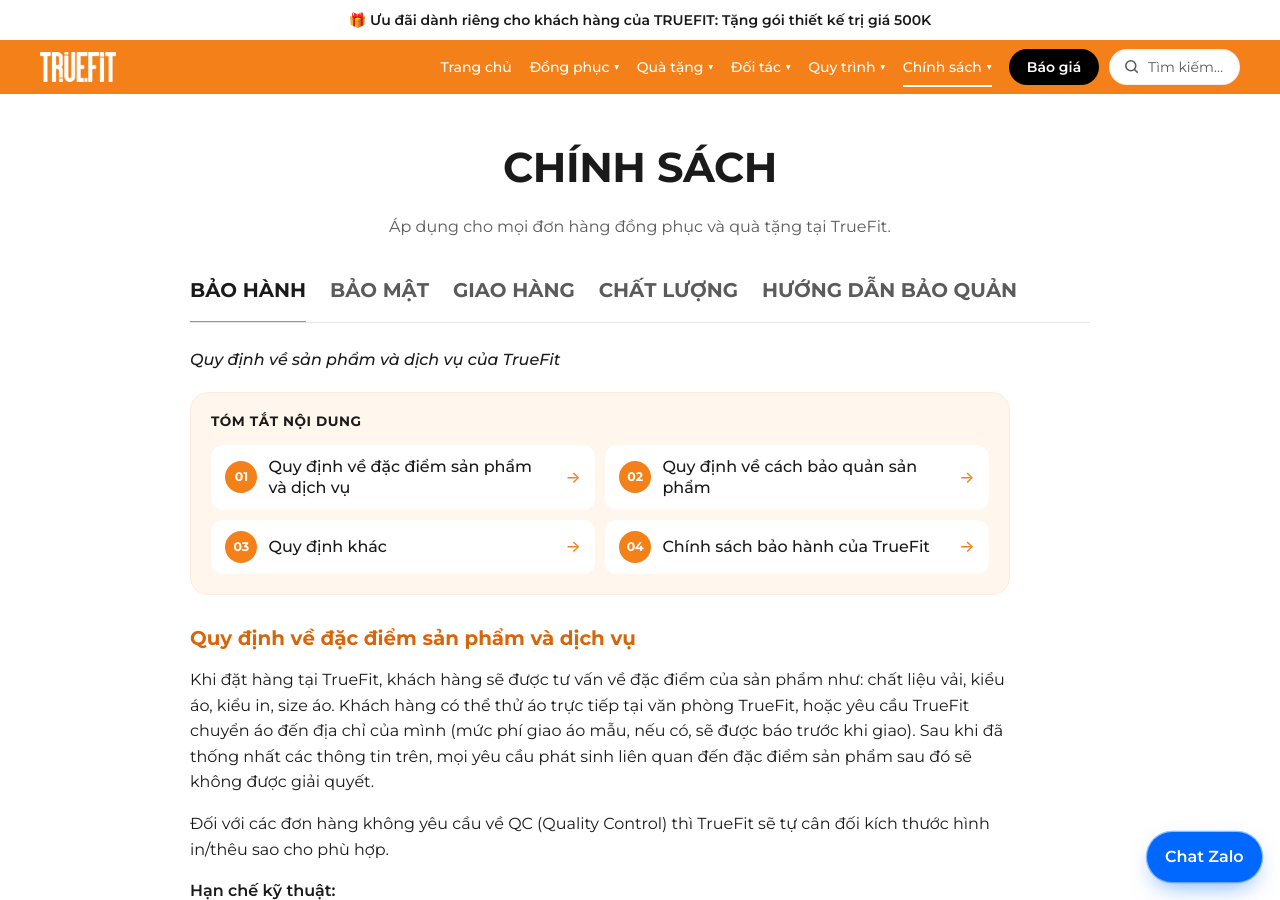
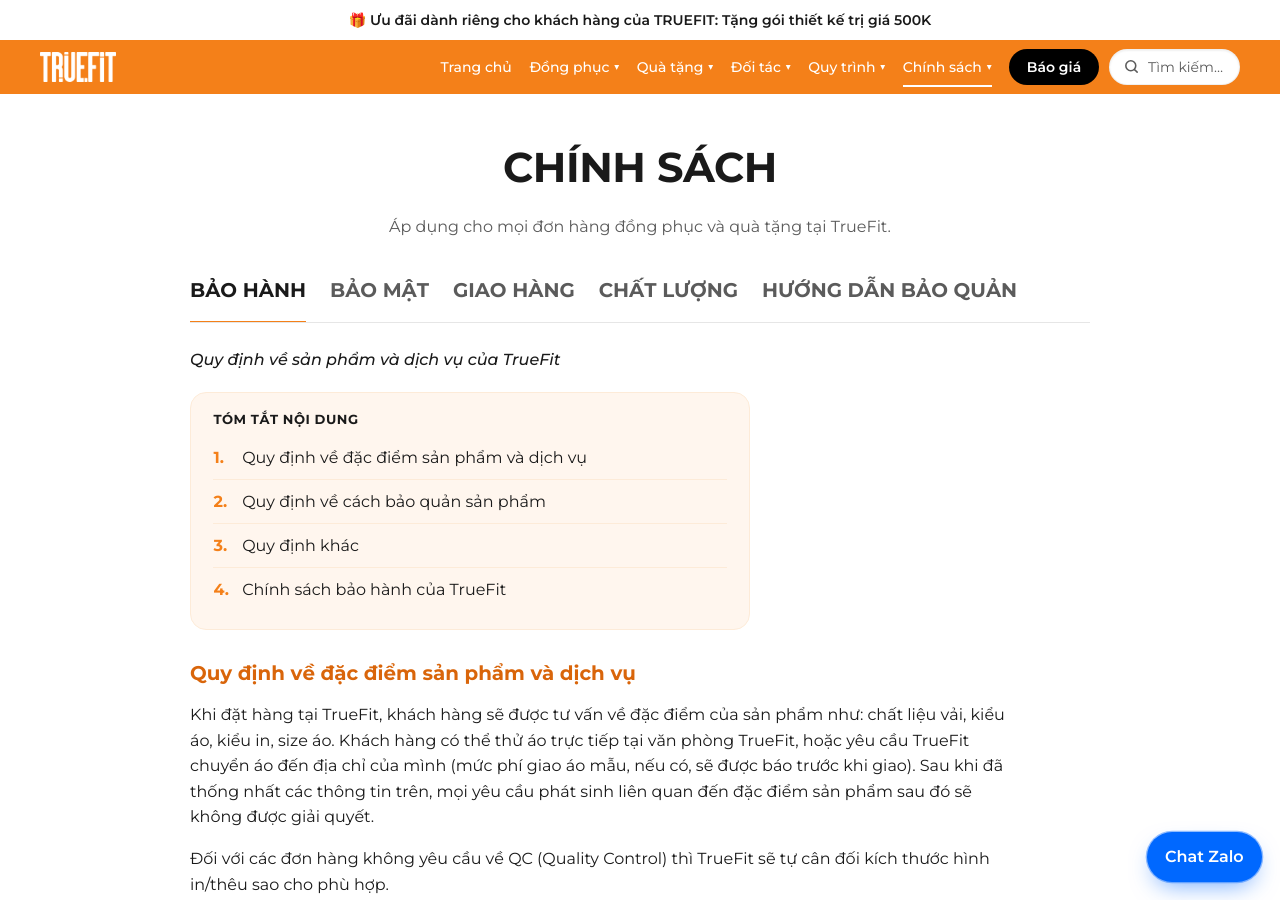
Before and after one commit to bap47/truefit, a Jekyll site: the page built from chinh-sach/index.html, in a window 1280 px wide and 900 px high. Built offline with Jekyll 4.4.1, drawn with Linux system fonts in a browser that asks for light colours.

Commit message:
Add files via upload

```diff
--- a/assets/css/main.css
+++ b/assets/css/main.css
@@ -1091,14 +1091,12 @@
 }
 /* Chính sách: chữ nội dung màu đen cho dễ đọc */
 .tf-tabs--policy .tf-tabs__panel .tf-prose, .tf-policy-nav ~ .tf-prose { color: var(--ink); }
-/* Chính sách: khung «Tóm tắt nội dung» dạng thẻ */
-.tf-prose ol.tf-toc { list-style: none; counter-reset: toc; margin: 1.25rem 0 2rem; padding: 1.1rem 1.25rem 1.25rem; background: var(--cream-soft); border: 1.5px solid var(--cream); border-radius: 18px; display: grid; grid-template-columns: repeat(2, minmax(0, 1fr)); gap: .6rem; }
-.tf-prose ol.tf-toc::before { content: "Tóm tắt nội dung"; grid-column: 1 / -1; font-weight: 700; text-transform: uppercase; font-size: .85rem; letter-spacing: .04em; color: var(--ink); margin-bottom: .15rem; }
-.tf-prose ol.tf-toc li { counter-increment: toc; margin: 0; }
+/* Chính sách: khung «Tóm tắt nội dung» – khung dọc đơn giản */
+.tf-prose ol.tf-toc { list-style: none; counter-reset: toc; margin: 1.25rem 0 2rem; padding: 1rem 1.4rem 1.1rem; background: var(--cream-soft); border: 1.5px solid var(--cream); border-radius: 16px; max-width: 560px; }
+.tf-prose ol.tf-toc::before { content: "Tóm tắt nội dung"; display: block; font-weight: 700; text-transform: uppercase; font-size: .82rem; letter-spacing: .04em; color: var(--ink); margin-bottom: .35rem; }
+.tf-prose ol.tf-toc li { counter-increment: toc; margin: 0; border-top: 1px solid var(--cream); }
+.tf-prose ol.tf-toc li:first-child { border-top: 0; }
 .tf-prose ol.tf-toc li + li { margin-top: 0; }
-.tf-prose ol.tf-toc a { display: flex; align-items: center; gap: .7rem; height: 100%; padding: .7rem .9rem; background: #fff; border-radius: 12px; color: var(--ink); text-decoration: none; font-weight: 500; line-height: 1.35; transition: transform .25s var(--ease), box-shadow .25s, color .25s; }
-.tf-prose ol.tf-toc a::before { content: counter(toc, decimal-leading-zero); flex: none; display: grid; place-items: center; width: 2rem; height: 2rem; border-radius: 50%; background: var(--orange); color: #fff; font-weight: 700; font-size: .78rem; }
-.tf-prose ol.tf-toc a::after { content: "→"; margin-left: auto; color: var(--orange); }
-.tf-prose ol.tf-toc a:hover { color: var(--orange); transform: translateY(-2px); box-shadow: 0 10px 20px -14px rgba(244,128,25,.6); }
-.tf-prose h2[id] { scroll-margin-top: 90px; }
-@media (max-width: 640px) { .tf-prose ol.tf-toc { grid-template-columns: 1fr; padding: 1rem; } }
+.tf-prose ol.tf-toc a { display: flex; gap: .6rem; padding: .55rem 0; color: var(--ink); text-decoration: none; }
+.tf-prose ol.tf-toc a::before { content: counter(toc) "."; flex: none; min-width: 1.2rem; color: var(--orange); font-weight: 700; }
+.tf-prose ol.tf-toc a:hover { color: var(--orange); }
```
